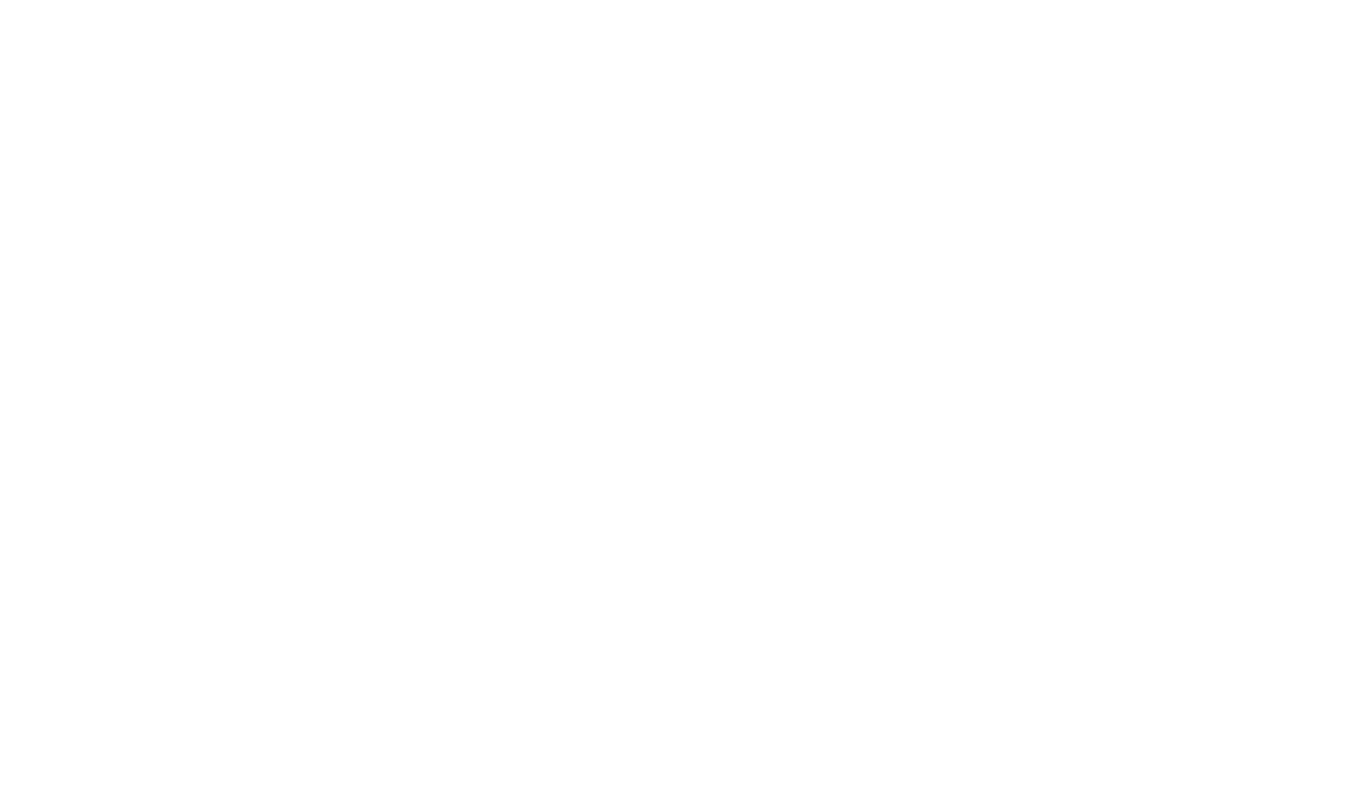
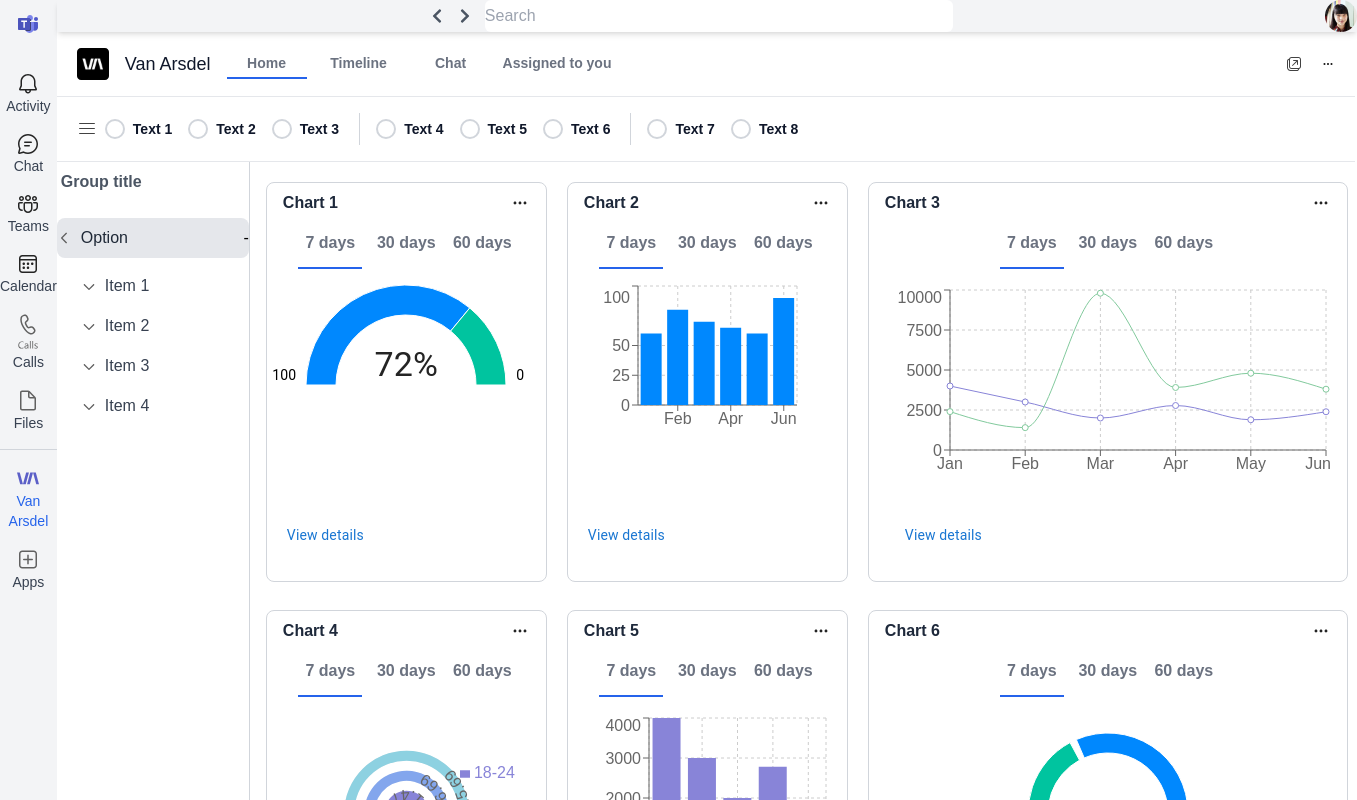
Before and after one commit to macksih/IranJack, a Next.js app in the folder iran-jack/: page /dataDashboard in a window 1280 px wide. Shown: the top 800 px of the page, 1357 px wide, since content can reach past the window. Built offline with nearby package versions, Linux system fonts and the light colour scheme.

Commit message:
modified dataDashboard page

```diff
--- a/iran-jack/src/app/dataDashboard/page.tsx
+++ b/iran-jack/src/app/dataDashboard/page.tsx
@@ -1,11 +1,15 @@
 import React from 'react'
 import MobileView from '../../component/mobileView/MobileView';
+import DeskTopView from '../../component/desktopView/DeskTopView'
 
 function Page() {
     return(
-        <div className='container lg:mx-auto lg:px-16 px-3 justify-between  pb-3 bg-white rounded-[10px] leading-10 text-justify'>
+        <div className='container justify-between  pb-3 bg-white rounded-[10px] leading-10 text-justify'>
             <div className='lg:hidden flex'>
                 <MobileView />
+            </div>
+            <div className='lg:flex hidden'>
+                <DeskTopView />
             </div>
 
         </div>
```
